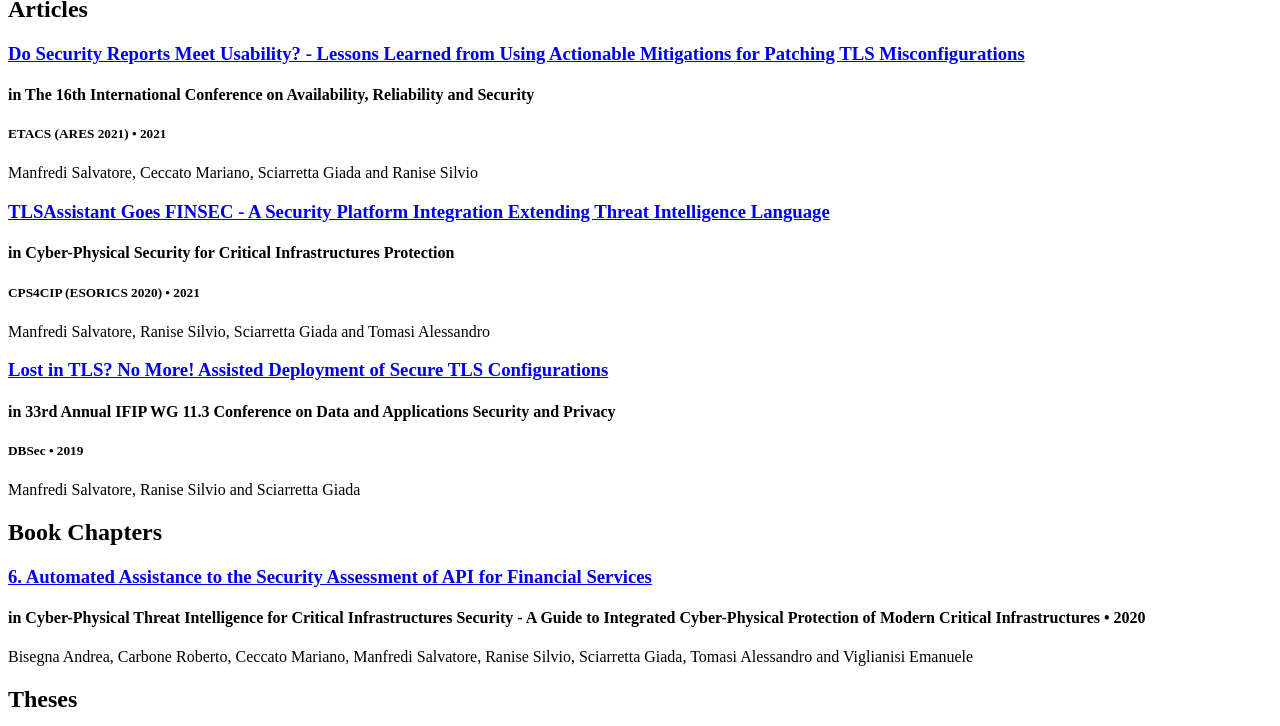
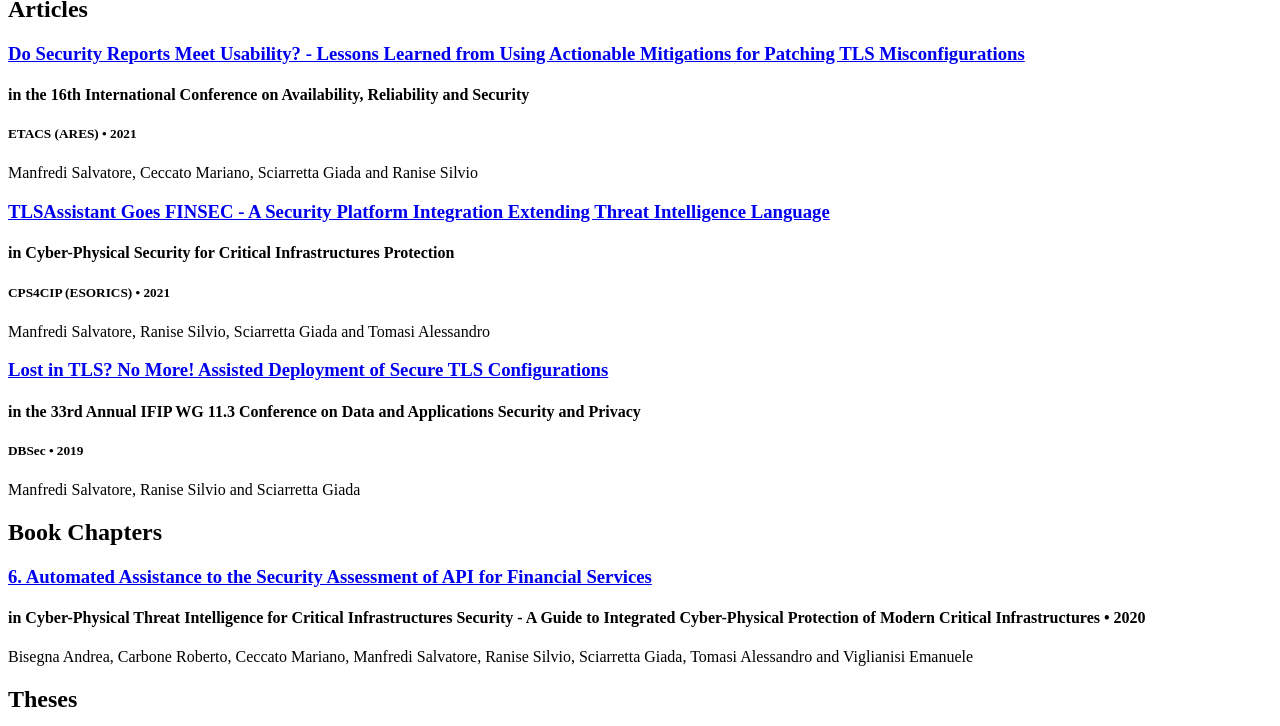
Before and after one commit to NetBender/cv, a Jekyll site: the page built from index.html, in a window 1280 px wide and 900 px high, scrolled down 603 px, cut to the strip 174-900 px from the top of the window. Built offline with Jekyll 4.4.1, drawn with Linux system fonts in a browser that asks for light colours.

Commit message:
Update articles.yml

```diff
--- a/_data/articles.yml
+++ b/_data/articles.yml
@@ -2,22 +2,22 @@
 
 - title: Do Security Reports Meet Usability? - Lessons Learned from Using Actionable Mitigations for Patching TLS Misconfigurations
   authors: Manfredi Salvatore, Ceccato Mariano, Sciarretta Giada and Ranise Silvio
-  booktitle: The 16th International Conference on Availability, Reliability and Security
-  conference: ETACS (ARES 2021)
+  booktitle: the 16th International Conference on Availability, Reliability and Security
+  conference: ETACS (ARES)
   year: 2021
   url: "https://doi.org/10.1145/3465481.3469187"
 
 - title: TLSAssistant Goes FINSEC - A Security Platform Integration Extending Threat Intelligence Language
   authors: Manfredi Salvatore, Ranise Silvio, Sciarretta Giada and Tomasi Alessandro
   booktitle: Cyber-Physical Security for Critical Infrastructures Protection
-  conference: CPS4CIP (ESORICS 2020)
+  conference: CPS4CIP (ESORICS)
   year: 2021
   url: "https://link.springer.com/chapter/10.1007/978-3-030-69781-5_2"
   #abstract:
 
 - title: Lost in TLS? No More! Assisted Deployment of Secure TLS Configurations
   authors: Manfredi Salvatore, Ranise Silvio and Sciarretta Giada
-  booktitle: 33rd Annual IFIP WG 11.3 Conference on Data and Applications Security and Privacy
+  booktitle: the 33rd Annual IFIP WG 11.3 Conference on Data and Applications Security and Privacy
   conference: DBSec
   year: 2019
   url: "https://link.springer.com/chapter/10.1007/978-3-030-22479-0_11"
```
